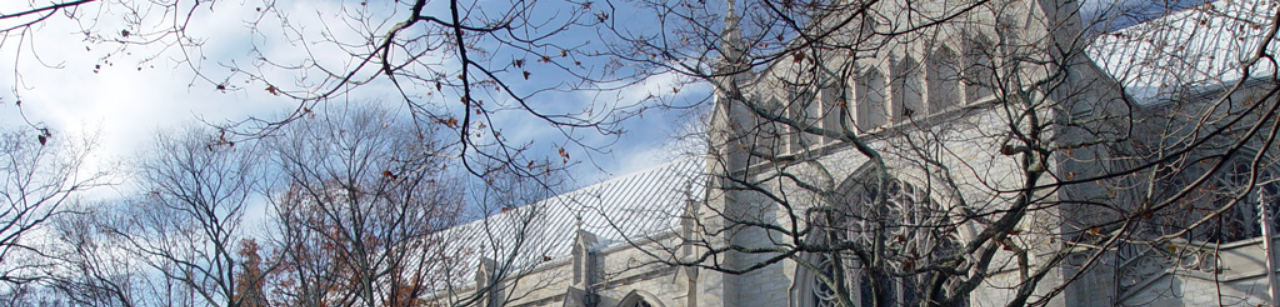
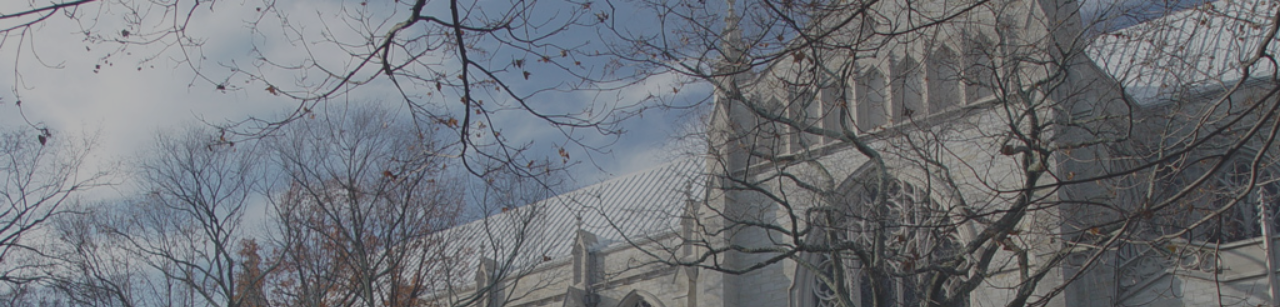
Before and after one commit to ngurnani/CountdownWebsite, a plain HTML site: page index.html in a window 1280 px wide. Shown: the top 307 px of the page. Drawn offline with Linux system fonts and the light colour scheme.

Commit message:
update to increase contrast

```diff
--- a/index.html
+++ b/index.html
@@ -9,12 +9,20 @@ body, html {
 .bgimg {
     background-image: url('Princeton_University_Chapel.jpg');
     height: 100%;
+	width: 100%;
     background-position: center;
     background-size: cover;
+    position: absolute;
+	opacity: 0.8;
+}
+
+.main {
+    background-color: rgba(0,0,0,0.3);
+	height: 100%;
     position: relative;
     color: white;
     font-family: "MrsEavesRoman regular";
-    font-size: 40px;
+    font-size: 50px;
 }
 
 .topleft {
@@ -31,7 +39,7 @@ body, html {
 
 .middle {
     position: absolute;
-    top: 50%;
+    top: 75%;
     left: 50%;
     transform: translate(-50%, -50%);
     text-align: center;
@@ -44,6 +52,9 @@ hr {
 </style>
 
 <div class="bgimg">
+</div>
+
+<div class="main">
   <div class="middle">
     <a href="http://meredithandkevin.us/" style="color: #FF8C00; text-decoration: none;">#PrinceEds2NewlyWeds</a></h1>
     <hr>
```
